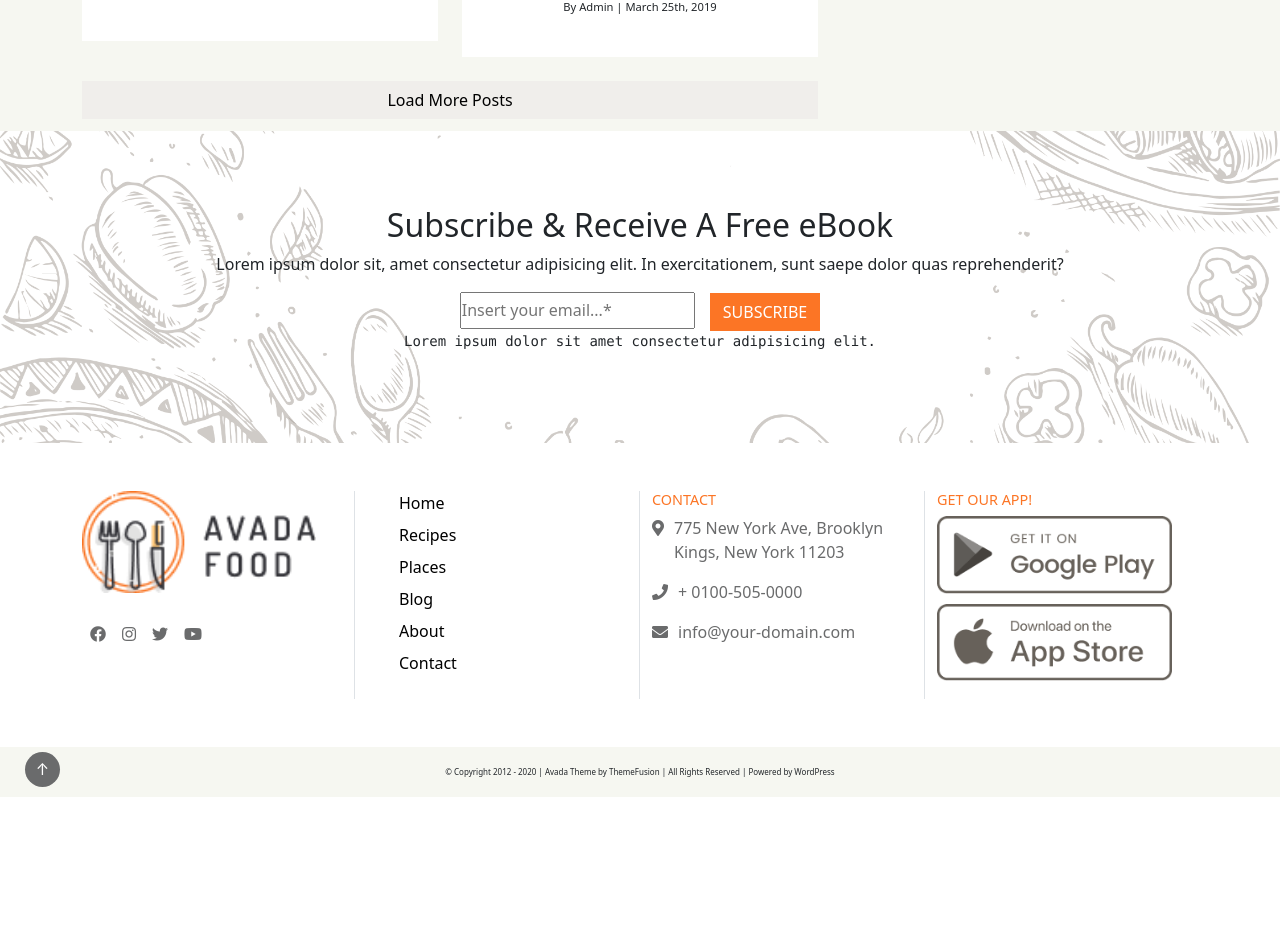
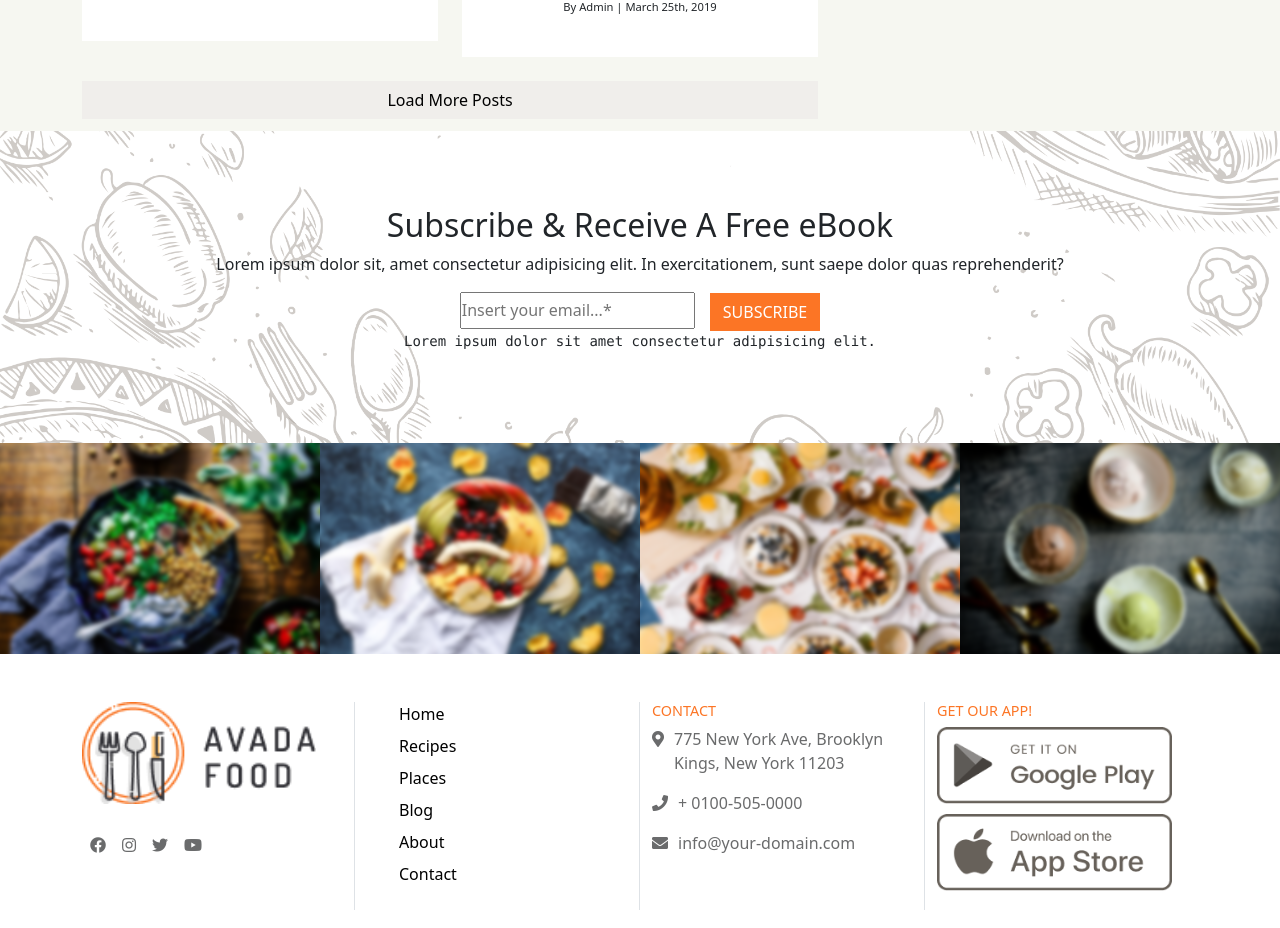
Before and after one commit to DavideZattra/proj-html-vuejs, a Vue app: page / in a window 1280 px wide. Shown: the part 4628-5556 px from the top of the page. Before the commit the page ends 5425 px from the top, so only its background shows below. Built offline with nearby package versions, Linux system fonts and the light colour scheme.

Commit message:
added image slider to subscribe section

```diff
--- a/src/components/MainSubscribe.vue
+++ b/src/components/MainSubscribe.vue
@@ -1,4 +1,5 @@
 <template>
+    <div>
         <section id="ms_subscribe" class="text-center">
             <h2>Subscribe <span>&amp;</span> Receive A Free eBook</h2>
             <p>Lorem ipsum dolor sit, amet consectetur adipisicing elit. In exercitationem, sunt saepe dolor quas reprehenderit?</p>
@@ -6,6 +7,22 @@
             <button class="btn">Subscribe</button>
             <pre>Lorem ipsum dolor sit amet consectetur adipisicing elit.</pre>
         </section>
+        <section class="ms_image-slider">
+            <div class="slider-img-container">
+                <img src="../assets/img/Yogurt-Nan.jpg" alt="">
+            </div>
+            <div class="slider-img-container">
+                <img src="../assets/img/Mixed-fruits.jpg" alt="">
+            </div>
+            <div class="slider-img-container">
+                <img src="../assets/img/r-rachel-park-366508-unsplash-min.jpg" alt="">
+            </div>
+            <div class="slider-img-container">
+                <img src="../assets/img/r-michelle-tsang-500721-unsplash-min.jpg" alt="">
+            </div>
+
+        </section>
+    </div>
 </template>
 
 <script>
@@ -38,4 +55,24 @@ name : 'Subscribe',
     }
 }
 
+.ms_image-slider{
+    display: flex;
+    .slider-img-container{
+        overflow: hidden;
+        img{
+            width: 100%;
+            transition: transform 1s, filter 1s ease-in-out;
+            filter: blur(2px);
+            transform: scale(1.1)
+
+        }
+
+            img:hover{
+
+            filter: blur(0);
+            transform: scale(1);
+        }
+    }
+
+}
 </style>
```
Lines whose indentation alone changed are shown as unchanged.
